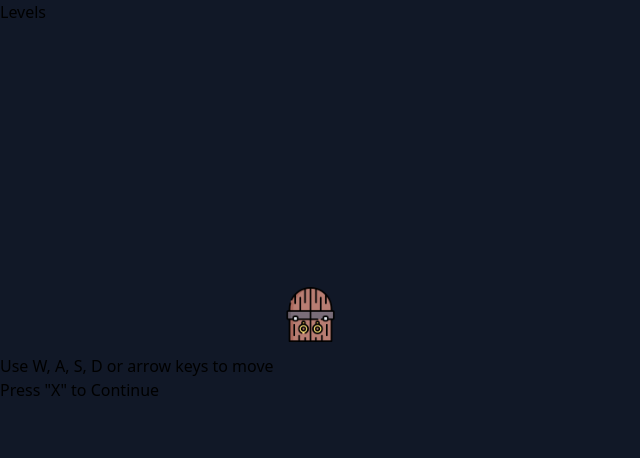
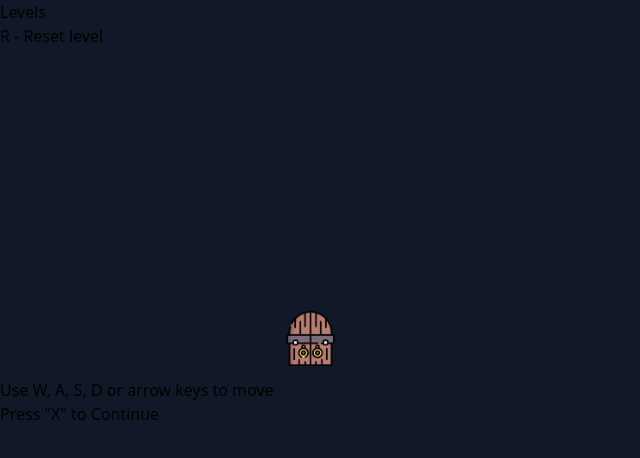
Before and after one commit to debasishrowlo/heroes-of-sokoban-react, a React app: page / in a window 1280 px wide. Shown: the top 458 px of the page, without its empty margins (0-640 px from the left). Built offline with nearby package versions, Linux system fonts and the light colour scheme.

Commit message:
Add reset keybind at the bottom

```diff
--- a/src/index.tsx
+++ b/src/index.tsx
@@ -865,7 +865,6 @@ const App = () => {
       return
     }
 
-    let newState = { ...state }
     let direction:directions|null = null
 
     const upKeyPressed = (key === "ArrowUp" || key === "w" || key === "W")
@@ -879,6 +878,8 @@ const App = () => {
     else if (rightKeyPressed) { direction = directions.right }
 
     if (!direction) { return }
+
+    let newState = { ...state }
 
     const level = levels[newState.levelIndex]
     const rows = getRows(level)
@@ -1222,6 +1223,15 @@ const App = () => {
           Levels
         </button>
       </div>
+      <div className="px-6 fixed bottom-0 left-0">
+        <button
+          type="button"
+          className="p-4 text-18 text-gray-100"
+          onClick={() => showLevelSelect()}
+        >
+          R - Reset level
+        </button>
+      </div>
       <div
         className="relative"
         style={{
```
